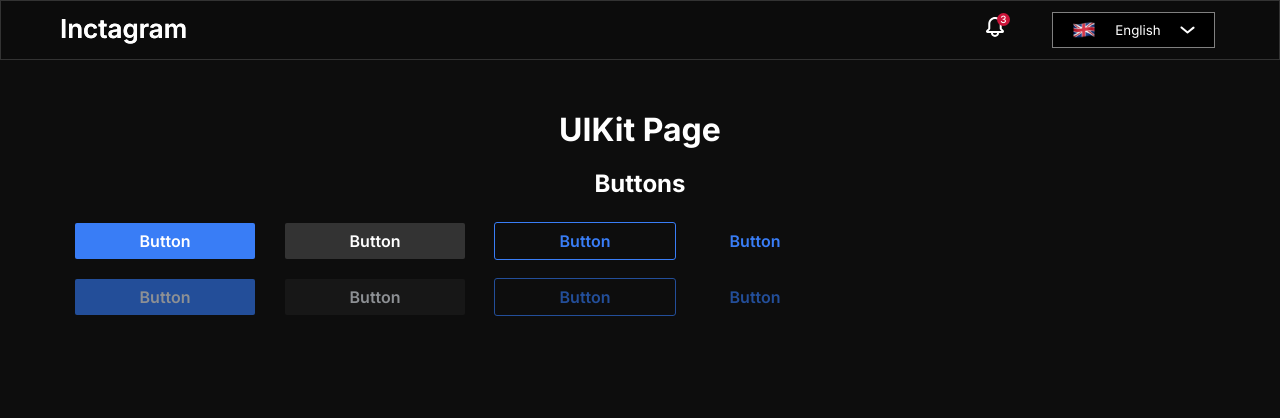
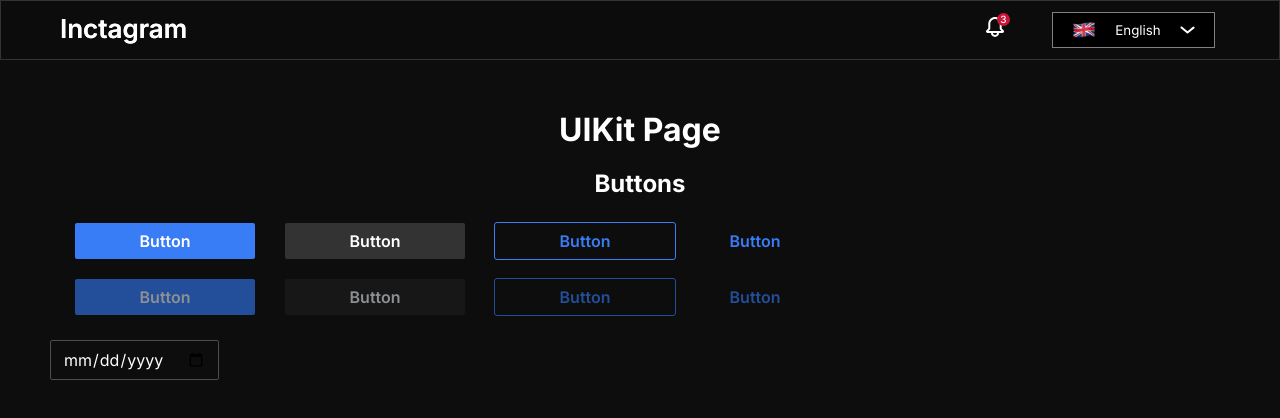
Before and after one commit to FightersForJustice/inctagram, a Next.js app: page /dev/ui-kit in a window 1280 px wide. Shown: the top 418 px of the page. Built offline with nearby package versions, Linux system fonts and the light colour scheme.

Commit message:
feat: add date picker component

```diff
--- /dev/null
+++ b/@ui/ui-kit/DatePicker/DatePicker.module.scss
@@ -0,0 +1,26 @@
+@import url('https://fonts.googleapis.com/css2?family=Inter:wght@100;200;300;400;500;600;700;800;900&display=swap');
+
+.DatePicker {
+  border-radius: 2px;
+  border: 1px solid var(--dark-100, #4c4c4c);
+  font-size: 16px;
+  color: white;
+  background-color: var(--black-a5);
+  box-shadow: 0 0 0 1px var(--black-a9);
+  padding: 6px 12px;
+  line-height: 24px;
+
+  &:hover {
+    box-shadow: 0 0 0 1px black;
+  }
+
+  &:focus {
+    box-shadow: 0 0 0 2px black;
+  }
+
+  &::selection {
+    background-color: var(--black-a9);
+    color: white;
+  }
+
+}
--- /dev/null
+++ b/@ui/ui-kit/DatePicker/DatePicker.tsx
@@ -0,0 +1,16 @@
+import { FC } from 'react'
+import style from './DatePicker.module.scss'
+import Link from 'next/link'
+import classNames from 'classnames'
+import { useTranslation } from 'react-i18next'
+import { MainInput } from '@/components/common/Inputs/Inputs'
+
+export const DatePicker: FC = (props) => {
+  const { t } = useTranslation()
+  const translate = (key: string): string => t(`Sidebar.${key}`)
+  return (
+    <div>
+      <MainInput type='date' className={style.DatePicker} />
+    </div>
+  )
+}
--- a/pages/dev/ui-kit/index.tsx
+++ b/pages/dev/ui-kit/index.tsx
@@ -3,6 +3,7 @@ import { getLayout } from '@/components/Layout/Layout'
 import { Button } from '@/@ui/ui-kit/Button/Button'
 import style from './index.module.scss'
 import { BUTTON_COLORS } from '@/@ui/ui-kit/Button/constants'
+import { DatePicker } from '@/@ui/ui-kit/DatePicker/DatePicker'
 
 export const getStaticProps = async () => {
   return {
@@ -42,7 +43,7 @@ const Login = () => {
 
             </div>
         </div>
-
+        <DatePicker />
       </div>
     </PageWrapper>
   )
```
